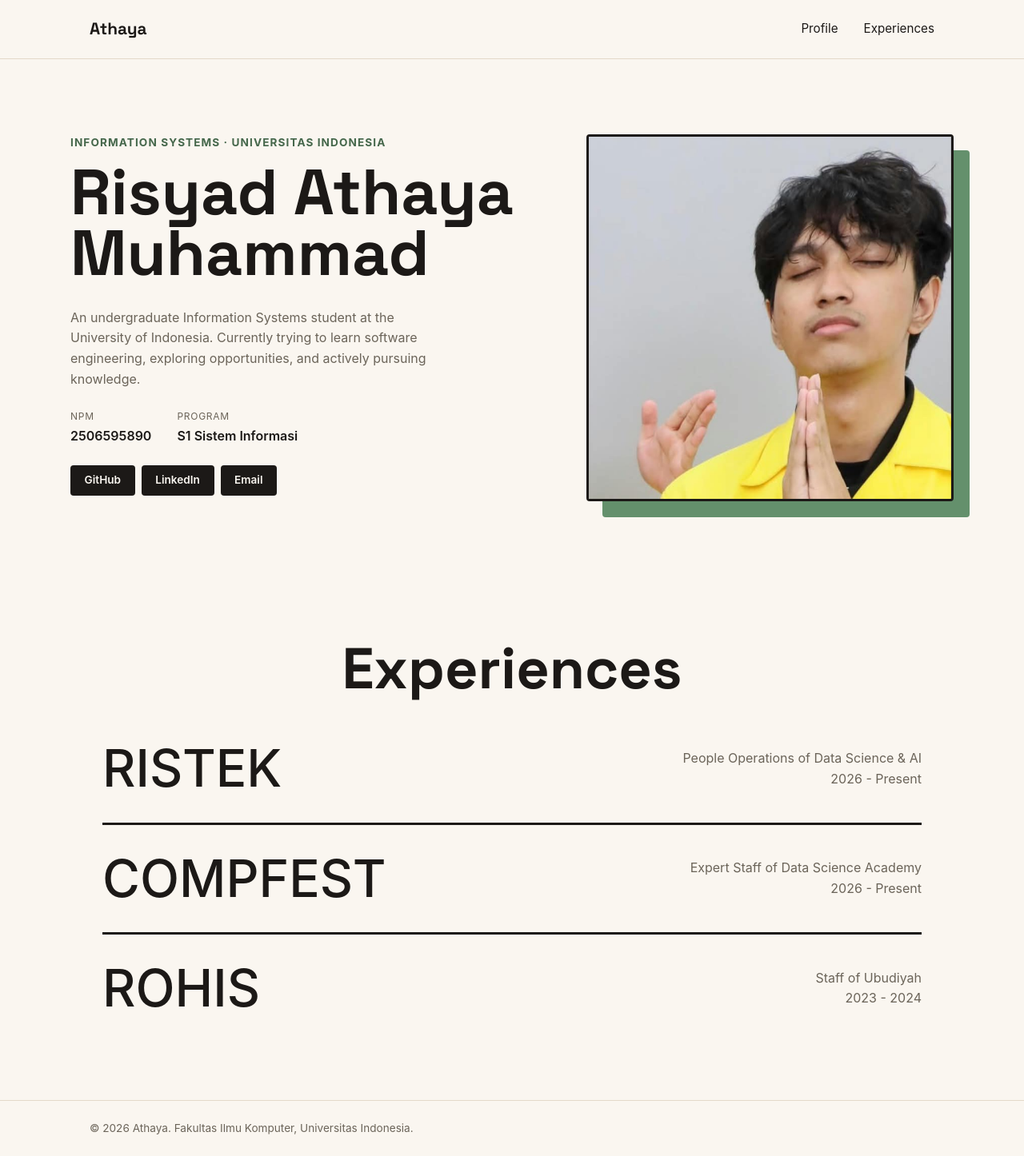
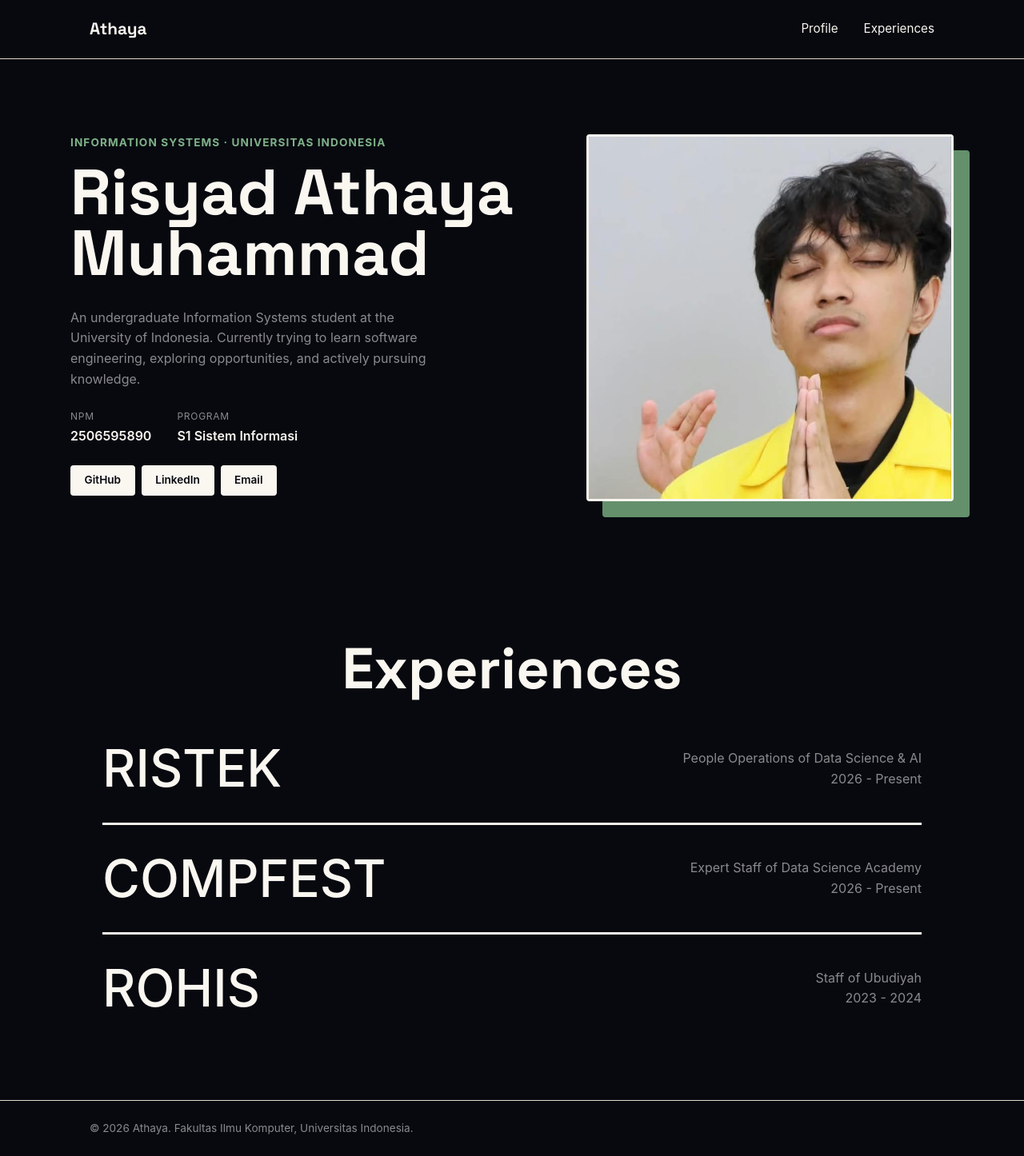
Before and after one commit to RisyadAthaya/myportofolio, a Django app: page / in a window 1280 px wide. Shown: the whole page at 80% size. Run offline with Django 5.2, Linux system fonts and the light colour scheme.

Commit message:
style: change the colors of the page (to dark mode)

```diff
--- a/static/css/style.css
+++ b/static/css/style.css
@@ -5,12 +5,12 @@
 }
 
 :root {
-    --ink: #1c1917;
-    --paper: #faf6f0;
+    --ink: #faf6f0;
+    --paper: #07090f;
     --accent: #64906C;
-    --accent-dark: #45674b;
+    --accent-light: #80b189;
     --line: #e3d9c9;
-    --text-muted: #6b6459;
+    --text-muted: #8a8a8e;
     --radius: 4px;
 }
 
@@ -108,7 +108,7 @@ h2 {
     font-size: 0.85rem;
     letter-spacing: 0.08em;
     text-transform: uppercase;
-    color: var(--accent-dark);
+    color: var(--accent-light);
     font-weight: 700;
     margin-bottom: 0.75rem;
 }
```
